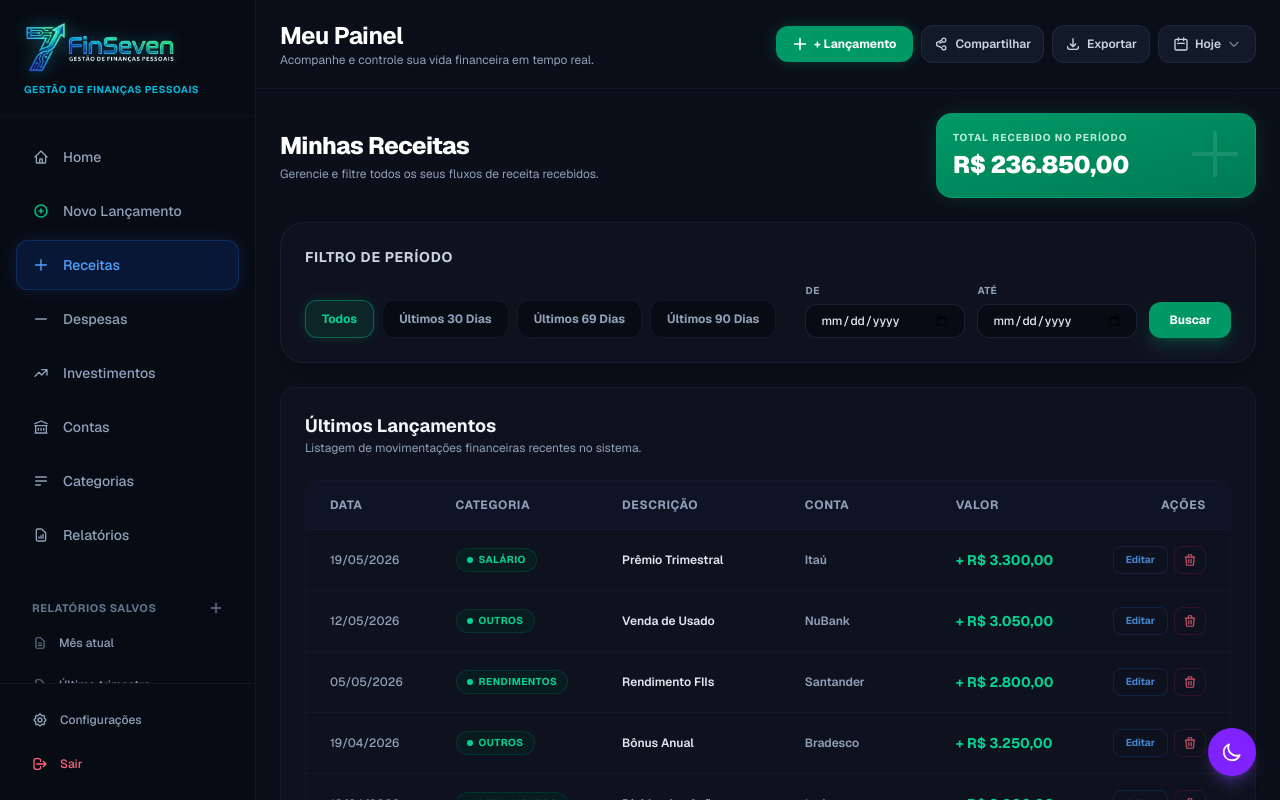
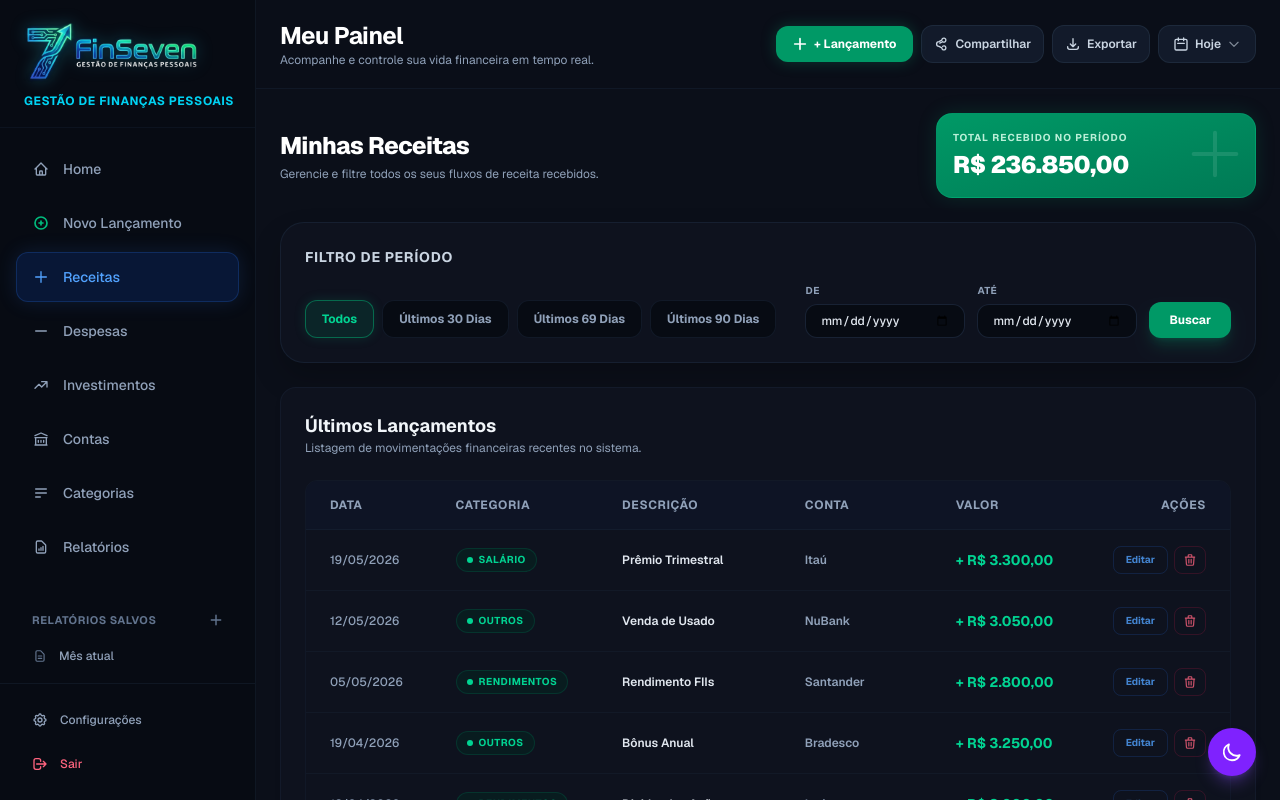
Before and after one commit to renattaschunemann/front-end_fintech_finseven, a Next.js app: page /receitas in a window 1280 px wide. Built offline with nearby package versions, Linux system fonts and the light colour scheme.

Commit message:
style: scale sidebar logo and optimize slogan legibility

```diff
--- a/src/components/Sidebar.tsx
+++ b/src/components/Sidebar.tsx
@@ -25,10 +25,10 @@ export default function Sidebar({
               <img
                 src="/logo.png"
                 alt="FinSeven Logo"
-                className="h-[54.75px] w-auto object-contain drop-shadow-[0_0_8px_rgba(34,211,238,0.25)] hover:scale-102 transition-transform duration-300"
+                className="h-[63px] w-auto object-contain drop-shadow-[0_0_8px_rgba(34,211,238,0.25)] hover:scale-102 transition-transform duration-300"
               />
-              <p className={`text-[10px] font-bold uppercase tracking-[0.05em] leading-none pl-1 mt-1.5 transition-colors ${
-                theme === "dark" ? "text-cyan-500" : "text-cyan-600"
+              <p className={`text-xs font-bold uppercase tracking-[0.05em] leading-none pl-1 mt-2 transition-colors ${
+                theme === "dark" ? "text-cyan-400" : "text-cyan-600"
               }`}>
                 Gestão de Finanças Pessoais
               </p>
```
